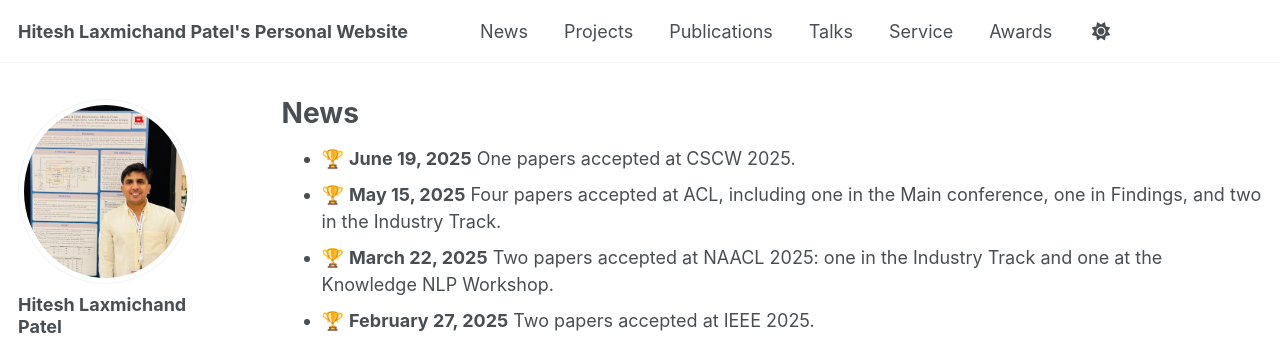
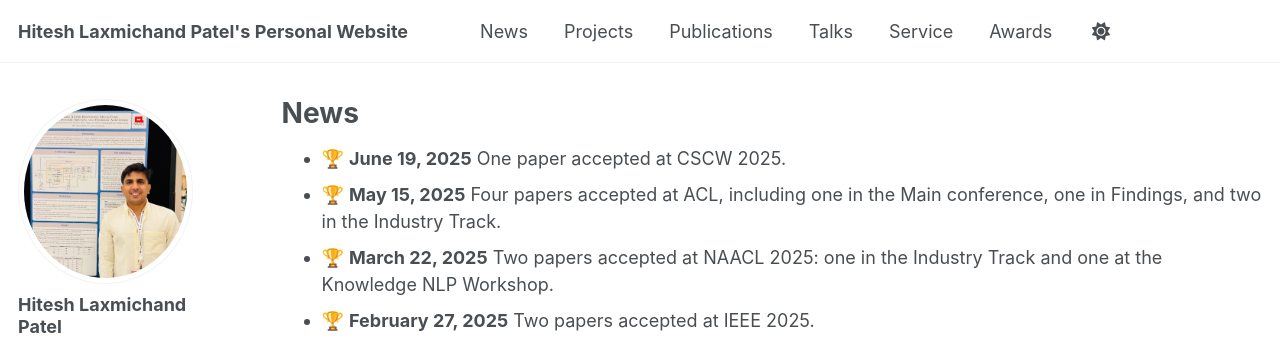
Before and after one commit to HITESHLPATEL/hiteshlpatel.github.io, a Jekyll site: the page built from _pages/news.md, in a window 1280 px wide. Shown: the top 341 px of the page. Built offline with Jekyll 4.4.1, drawn with Linux system fonts in a browser that asks for light colours; some web fonts are replaced.

Commit message:
Update news.md

```diff
--- a/_pages/news.md
+++ b/_pages/news.md
@@ -4,7 +4,7 @@ title: "News"
 permalink: /news/
 author_profile: true
 ---
-- 🏆 __June 19, 2025__ One papers accepted at CSCW 2025.
+- 🏆 __June 19, 2025__ One paper accepted at CSCW 2025.
 - 🏆 __May 15, 2025__ Four papers accepted at ACL, including one in the Main conference, one in Findings, and two in the Industry Track.
 - 🏆 __March 22, 2025__ Two papers accepted at NAACL 2025: one in the Industry Track and one at the Knowledge NLP Workshop.
 - 🏆 __February 27, 2025__ Two papers accepted at IEEE 2025.
```
